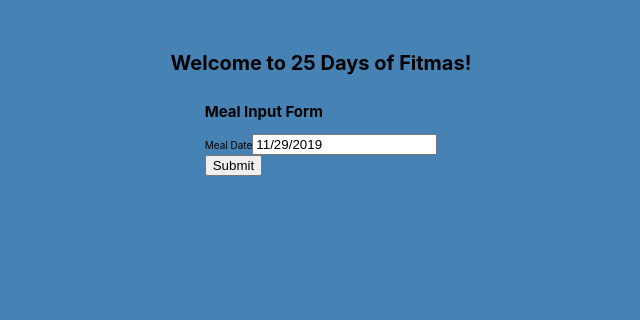
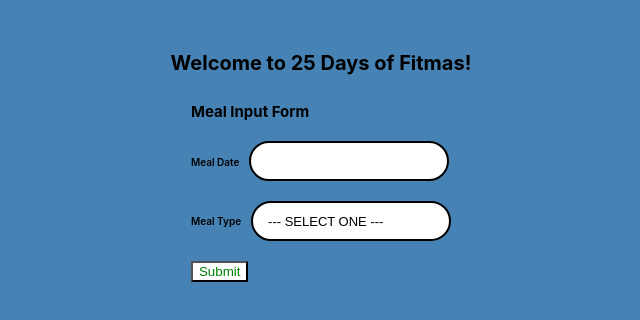
Before and after one commit to sbarli/fitmas, a React (Create React App) app: page / in a window 1280 px wide. Shown: the top 320 px of the page, without its empty margins (319-959 px from the left). Built offline with nearby package versions, Linux system fonts and the light colour scheme.

Commit message:
(refactor)  ♻️  MealForm to use new UI form field template components

```diff
--- a/src/components/MealForm/MealForm.jsx
+++ b/src/components/MealForm/MealForm.jsx
@@ -1,15 +1,22 @@
 import React, { useState } from 'react';
-import { Form, Field } from 'react-final-form';
-import DatePicker from 'react-datepicker';
+import { Form, /*Field*/ } from 'react-final-form';
 import moment from 'moment';
-// import * as moment from 'moment';
+import meals from '../../data/meals';
 // import styled from 'styled-components/macro';
-import "react-datepicker/dist/react-datepicker.css";
 // components
+import Datepicker from '../../libs/ui/forms/Datepicker/Datepicker';
+import Dropdown from '../../libs/ui/forms/Dropdown/Dropdown';
+import Button from '../../libs/ui/Button/Button';
 
 // styled components
 
-// helper functions
+// helper functions / constants
+const mealTypes = Object.keys(meals).map(m => ({
+  value: m,
+  label: m,
+}));
+mealTypes.unshift({ value: '', label: undefined });
+
 const onSubmit = async (values) => {
   console.log('form submitted', JSON.stringify(values, null, 2));
 };
@@ -19,25 +26,39 @@ const MealForm = () => {
   return (
     <Form
       onSubmit={onSubmit}
-      // validate={validate}
-      render={({ handleSubmit }) => (
-        <form onSubmit={handleSubmit}>
-          <h2>Meal Input Form</h2>
-          <div>
-            <label>Meal Date</label>
-            <Field name="mealDate">
-              {props => (
-                <DatePicker
-                  name={props.input.name}
-                  selected={defaultDate}
-                  onChange={props.input.onChange}
+      render={({ handleSubmit, values }) => {
+        console.log('values: ', values);
+        return (
+          <form onSubmit={handleSubmit}>
+            <h2>Meal Input Form</h2>
+            <Datepicker
+              name="mealDate"
+              label="Meal Date"
+              defaultDate={defaultDate}
+            />
+            <Dropdown
+              name="mealType"
+              label="Meal Type"
+              options={mealTypes}
+            />
+            {values
+              && values.mealType
+              && (
+                <Dropdown
+                  name="meal"
+                  label="Select Meal Items"
+                  options={meals[values.mealType].map(item => ({
+                    value: item,
+                    label: item,
+                  }))}
+                  multiple={true}
                 />
-              )}
-            </Field>
-          </div>
-          <button type="submit">Submit</button>
-        </form>
-      )}
+              )
+            }
+            <Button type="submit" theme="green">Submit</Button>
+          </form>
+        )
+      }}
     />
   );
 };
```
